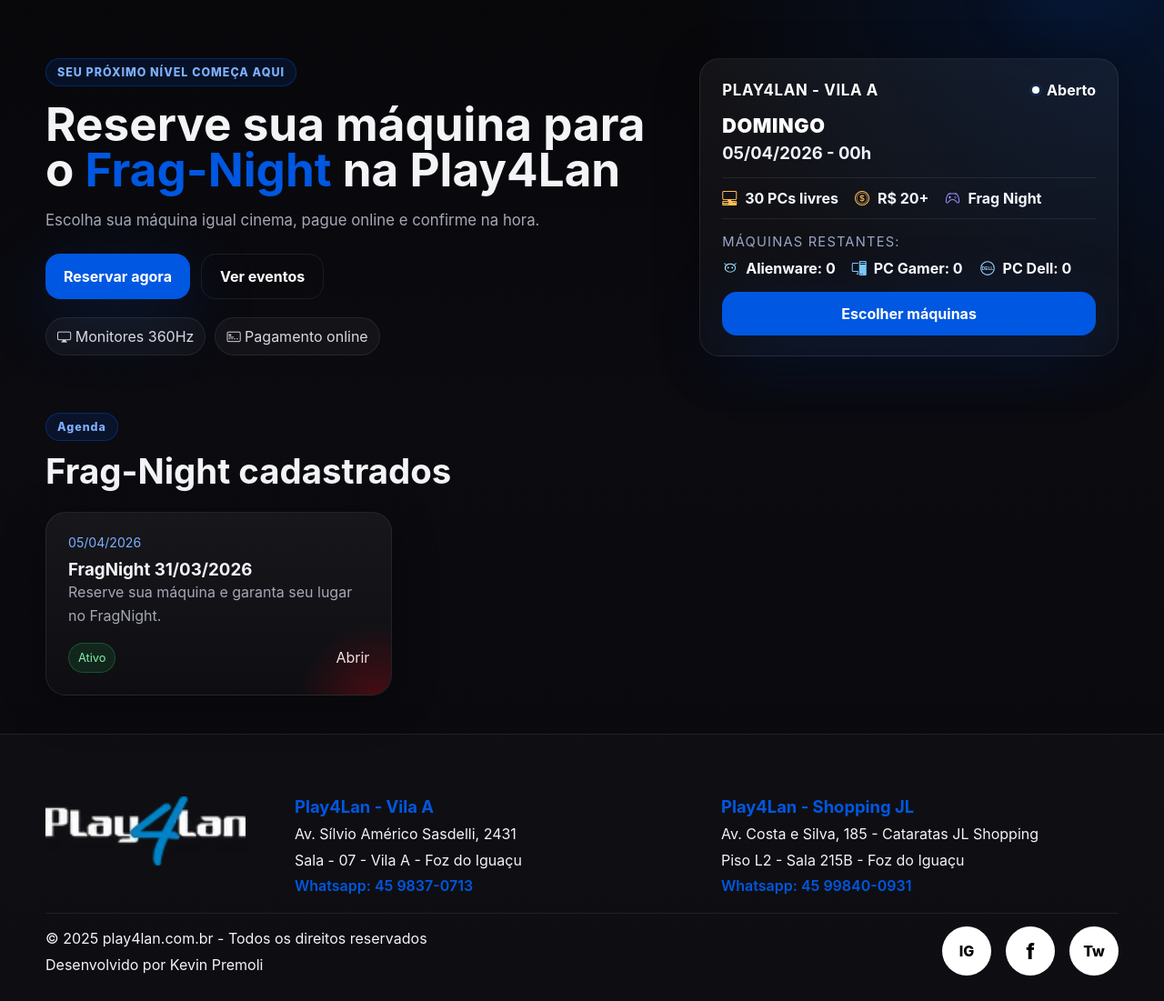
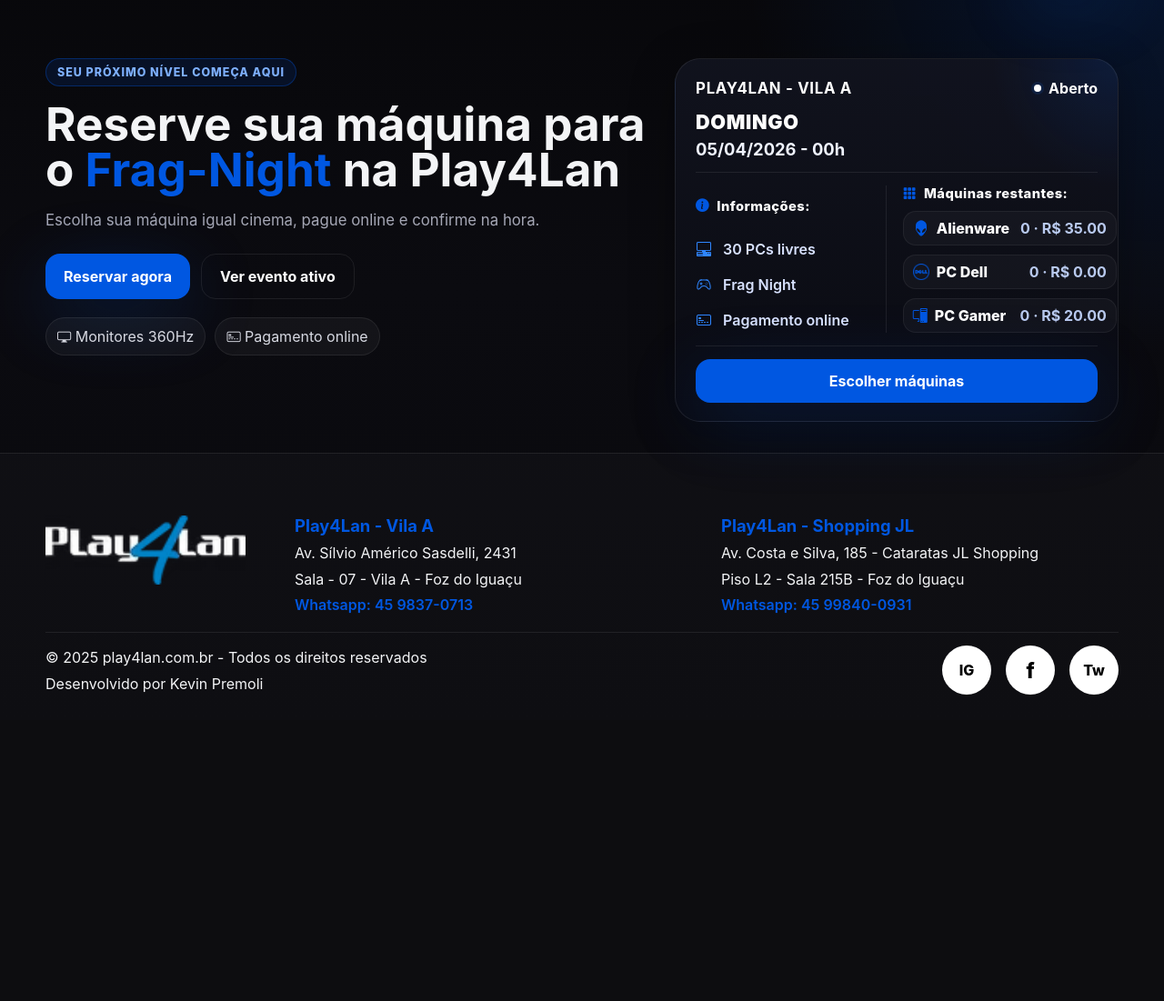
Before and after one commit to Hunter954/play4lanfragnight, a Flask app: page / in a window 1280 px wide. Shown: the part 71-1172 px from the top of the page at 91% size. After the commit the page ends 835 px from the top, so only its background shows below. Run offline with Flask 3, Linux system fonts and the light colour scheme; data comes from the database, SQL or seed files in the repository; data that the repository does not hold is empty; parts of the project's set-up code (start-up, migrations or seed data) failed here and were passed over.

Commit message:
Add files via upload

```diff
--- a/app/routes.py
+++ b/app/routes.py
@@ -84,6 +84,15 @@ def summarize_event(event):
         6: 'DOMINGO',
     }
     section_counts = {section['short_title']: section['available_count'] for section in sections}
+    section_map = {
+        section['key']: {
+            'title': section['title'],
+            'short_title': section['short_title'],
+            'available_count': section['available_count'],
+            'price': float(section['group'].price or 0),
+        }
+        for section in sections
+    }
     return {
         'event': event,
         'total_machines': total_machines,
@@ -92,6 +101,7 @@ def summarize_event(event):
         'lowest_price': lowest_price,
         'weekday_label': weekday_names.get(event.event_date.weekday(), event.event_date.strftime('%A').upper()),
         'section_counts': section_counts,
+        'section_map': section_map,
     }
 
 
@@ -538,7 +548,7 @@ def event_groups(event_id):
             flash('Grupo removido.', 'success')
         return redirect(url_for('admin.event_groups', event_id=event.id))
     groups = MachineGroup.query.filter_by(event_id=event.id).order_by(MachineGroup.id.asc()).all()
-    sections = build_machine_sections(groups, unavailable_machine_ids)
+    sections = build_machine_sections(groups, unavailable_machine_ids=set())
     return render_template('admin/event_groups.html', event=event, groups=groups, sections=sections)
 
 @admin_bp.route('/vendas')
--- a/app/static/css/app.css
+++ b/app/static/css/app.css
@@ -727,3 +727,48 @@ th,td{text-align:left;padding:14px;border-bottom:1px solid var(--line);vertical-
   .hero-card-line{align-items:flex-start;flex-direction:column}
   .hero-stats-row,.hero-remaining-list{gap:12px}
 }
+
+
+/* ===== Patch home card layout + brand assets ===== */
+.hero-grid-events{grid-template-columns:minmax(0,1.15fr) minmax(380px,.85fr);gap:32px;align-items:start}
+.hero-event-stack{display:grid;gap:16px}
+.hero-card-reservation-v2{gap:14px;padding:22px 22px 20px;border-radius:28px;background:radial-gradient(circle at top right,rgba(0,87,225,.14),transparent 22%),linear-gradient(180deg,rgba(17,19,30,.96),rgba(10,11,18,.98));}
+.hero-details-grid{display:grid;grid-template-columns:minmax(0,.9fr) minmax(0,1.1fr);gap:18px;padding:14px 0;border-top:1px solid rgba(255,255,255,.08);border-bottom:1px solid rgba(255,255,255,.08)}
+.hero-info-column,.hero-machines-column{display:grid;gap:10px;min-width:0}
+.hero-machines-column{padding-left:18px;border-left:1px solid rgba(255,255,255,.08)}
+.hero-column-title{display:inline-flex;align-items:center;gap:8px;color:#fff;font-size:.92rem;font-weight:800;letter-spacing:.03em}
+.hero-column-title i{color:var(--accent)}
+.hero-info-list,.hero-machine-list{display:grid;gap:10px}
+.hero-info-list div,.hero-machine-item{display:flex;align-items:center;justify-content:space-between;gap:12px}
+.hero-info-list div{justify-content:flex-start;color:#d8e2ff;font-weight:600}
+.hero-info-list i{width:18px;text-align:center;color:#2f86ff;flex:0 0 18px}
+.hero-machine-item{padding:8px 10px;border-radius:14px;background:rgba(255,255,255,.03);border:1px solid rgba(255,255,255,.06)}
+.hero-machine-name,.hero-machine-meta{display:inline-flex;align-items:center;gap:8px;min-width:0}
+.hero-machine-name{font-weight:800;color:#fff}
+.hero-machine-meta{font-weight:700;color:#b9caef;white-space:nowrap}
+
+.brand-icon{display:inline-block;vertical-align:middle;flex:0 0 auto;width:18px;height:18px;-webkit-mask-repeat:no-repeat;mask-repeat:no-repeat;-webkit-mask-position:center;mask-position:center;-webkit-mask-size:contain;mask-size:contain}
+.brand-icon--alienware{-webkit-mask-image:url('../img/brands/alienware-logo.svg');mask-image:url('../img/brands/alienware-logo.svg')}
+.brand-icon--dell{-webkit-mask-image:url('../img/brands/dell-logo.png');mask-image:url('../img/brands/dell-logo.png')}
+.brand-icon--white{background-color:#fff}
+.brand-icon--home{background-color:var(--accent)}
+.brand-icon--lg{width:24px;height:24px}
+.brand-icon-fallback{display:inline-flex;align-items:center;justify-content:center;vertical-align:middle}
+.brand-icon-fallback--white{color:#fff}
+.brand-icon-fallback--home{color:var(--accent)}
+
+.cinema-section-title--start{justify-content:flex-start;text-align:left;width:100%}
+.section-event-detail .sector-stage-heading{justify-items:start;text-align:left;width:100%}
+.section-event-detail .sector-stage-heading p{padding-left:2px}
+.section-event-detail .event-info-card strong{display:inline-flex;align-items:center;gap:14px}
+.section-event-detail .event-info-card strong i{margin-right:0;font-size:1rem}
+
+@media (max-width: 1180px){
+  .hero-grid-events{grid-template-columns:1fr}
+}
+@media (max-width: 720px){
+  .hero-details-grid{grid-template-columns:1fr}
+  .hero-machines-column{padding-left:0;border-left:none;padding-top:4px}
+  .hero-machine-item,.hero-info-list div{align-items:flex-start}
+  .hero-machine-item{flex-direction:column}
+}
--- a/app/templates/site/home.html
+++ b/app/templates/site/home.html
@@ -11,17 +11,21 @@
         {% if active_event %}
         <a class="btn" href="{{ url_for('site.event_detail', slug=active_event.slug) }}">Reservar agora</a>
         {% endif %}
-        <a class="btn btn-ghost" href="#eventos">Ver eventos</a>
+        <a class="btn btn-ghost" href="#reserva-destaque">Ver evento ativo</a>
       </div>
       <div class="feature-row">
         <div class="feature-pill"><i class="bi bi-display"></i> Monitores 360Hz</div>
         <div class="feature-pill"><i class="bi bi-credit-card-2-front"></i> Pagamento online</div>
       </div>
     </div>
-    <div class="hero-event-stack">
+
+    <div class="hero-event-stack" id="reserva-destaque">
       {% for item in featured_event_summaries %}
       {% set current_event = item.event %}
-      <article class="hero-card hero-card-compact hero-card-reservation">
+      {% set alienware = item.section_map.get('sala_gamer', {'available_count': 0, 'price': 0}) %}
+      {% set dell = item.section_map.get('fora_parede', {'available_count': 0, 'price': 0}) %}
+      {% set gamer = item.section_map.get('fora_meio', {'available_count': 0, 'price': 0}) %}
+      <article class="hero-card hero-card-compact hero-card-reservation hero-card-reservation-v2">
         <div class="hero-card-line hero-card-line--top">
           <strong>PLAY4LAN - VILA A</strong>
           <span class="hero-open-status"><span class="status-dot"></span> Aberto</span>
@@ -34,18 +38,32 @@
           </div>
         </div>
 
-        <div class="hero-stats-row">
-          <span><i class="bi bi-pc-display-horizontal"></i> <strong>{{ item.available_count }} PCs livres</strong></span>
-          <span><i class="bi bi-coin"></i> <strong>R$ {{ '%.0f'|format(item.lowest_price) }}+</strong></span>
-          <span><i class="bi bi-controller"></i> <strong>Frag Night</strong></span>
-        </div>
+        <div class="hero-details-grid">
+          <div class="hero-info-column">
+            <div class="hero-column-title"><i class="bi bi-info-circle-fill"></i> Informações:</div>
+            <div class="hero-info-list">
+              <div><i class="bi bi-pc-display-horizontal"></i><span>{{ item.available_count }} PCs livres</span></div>
+              <div><i class="bi bi-controller"></i><span>Frag Night</span></div>
+              <div><i class="bi bi-credit-card-2-front"></i><span>Pagamento online</span></div>
+            </div>
+          </div>
 
-        <div class="hero-remaining-box">
-          <span class="hero-remaining-label">Máquinas restantes:</span>
-          <div class="hero-remaining-list">
-            <span><span class="brand-mark brand-mark--alienware"></span> Alienware: {{ item.section_counts.get('Alienware', 0) }}</span>
-            <span><i class="bi bi-pc-display"></i> PC Gamer: {{ item.section_counts.get('PC Gamer', 0) }}</span>
-            <span><span class="brand-mark brand-mark--dell"></span> PC Dell: {{ item.section_counts.get('PC Dell', 0) }}</span>
+          <div class="hero-machines-column">
+            <div class="hero-column-title"><i class="bi bi-grid-3x3-gap-fill"></i> Máquinas restantes:</div>
+            <div class="hero-machine-list">
+              <div class="hero-machine-item">
+                <span class="hero-machine-name"><span class="brand-icon brand-icon--home brand-icon--alienware"></span> Alienware</span>
+                <span class="hero-machine-meta">{{ alienware.available_count }} · R$ {{ '%.2f'|format(alienware.price) }}</span>
+              </div>
+              <div class="hero-machine-item">
+                <span class="hero-machine-name"><span class="brand-icon brand-icon--home brand-icon--dell"></span> PC Dell</span>
+                <span class="hero-machine-meta">{{ dell.available_count }} · R$ {{ '%.2f'|format(dell.price) }}</span>
+              </div>
+              <div class="hero-machine-item">
+                <span class="hero-machine-name"><i class="bi bi-pc-display brand-icon-fallback brand-icon-fallback--home"></i> PC Gamer</span>
+                <span class="hero-machine-meta">{{ gamer.available_count }} · R$ {{ '%.2f'|format(gamer.price) }}</span>
+              </div>
+            </div>
           </div>
         </div>
 
@@ -63,31 +81,4 @@
     </div>
   </div>
 </section>
-
-
-<section class="section" id="eventos">
-  <div class="container">
-    <div class="section-header">
-      <div>
-        <span class="eyebrow">Agenda</span>
-        <h2>Frag-Night cadastrados</h2>
-      </div>
-    </div>
-    <div class="cards-3">
-      {% for event in events %}
-      <article class="event-card">
-        <div class="event-date">{{ event.event_date.strftime('%d/%m/%Y') }}</div>
-        <h3>{{ event.title }}</h3>
-        <p>{{ event.description or 'Evento Frag-Night cadastrado no admin.' }}</p>
-        <div class="card-actions">
-          <span class="badge {{ 'badge-live' if event.is_active else '' }}">{{ 'Ativo' if event.is_active else event.status }}</span>
-          <a href="{{ url_for('site.event_detail', slug=event.slug) }}">Abrir</a>
-        </div>
-      </article>
-      {% else %}
-      <article class="glass-card"><p>Nenhum evento cadastrado ainda.</p></article>
-      {% endfor %}
-    </div>
-  </div>
-</section>
 {% endblock %}
```
Also changed, not shown: app/templates/site/event_detail.html (+5 -5 lines), app/static/img/brands/alienware-logo.svg (added), app/static/img/brands/dell-logo.png (added).
